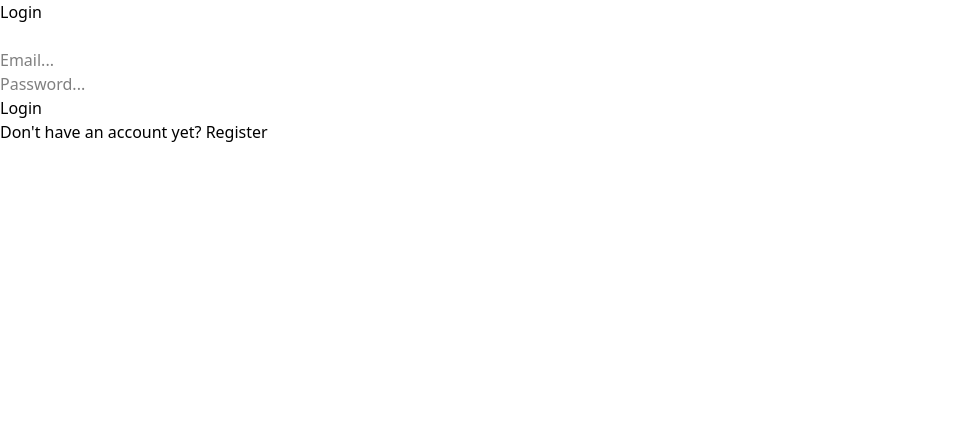
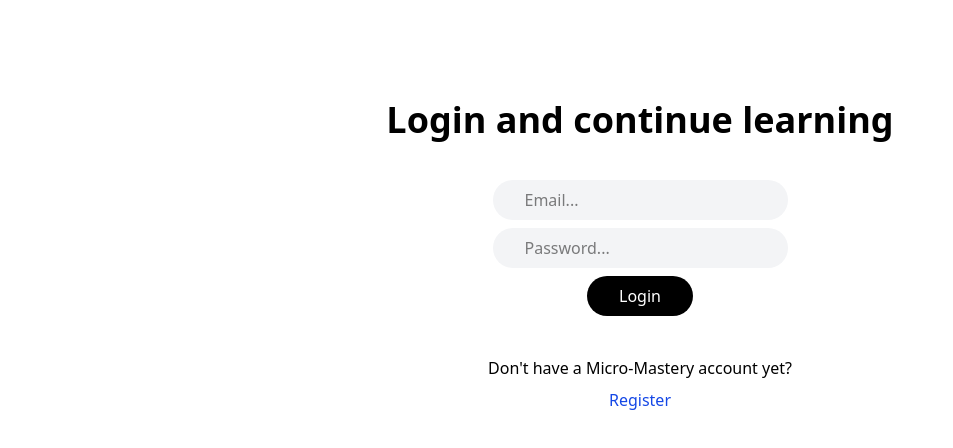
Before and after one commit to caleblyk12/micro-mastery, a React (Vite) app: page /login in a window 1280 px wide. Shown: the top 448 px of the page, without its empty margins (0-953 px from the left). Built offline with nearby package versions, Linux system fonts and the light colour scheme; no server answers.

Commit message:
more styling

```diff
--- a/src/index.css
+++ b/src/index.css
@@ -3,3 +3,7 @@
 .button-default{
     @apply border-0 bg-black text-white rounded-full py-2 px-8 hover:bg-gray-200 hover:text-black transition-colors duration-200 ease-in-out cursor-pointer;
 }
+
+.input-default{
+    @apply border-0 bg-gray-100 rounded-full py-2 px-8;
+}
--- a/src/main.tsx
+++ b/src/main.tsx
@@ -9,6 +9,9 @@
 
 createRoot(document.getElementById('root')!).render(
   <StrictMode>
-    <RouterProvider router={router} />
+    <div className='font-sans'>
+      <RouterProvider router={router} />
+    </div>
+
   </StrictMode>,
 )
--- a/src/pages/LoginPage.tsx
+++ b/src/pages/LoginPage.tsx
@@ -8,6 +8,7 @@
     const [email, setEmail] = useState('');
     const [password, setPassword] = useState('');
     const [errorMessage, setErrorMessage] = useState('');
+    const [loading, setLoading] = useState(false);
 
     async function handleLogin() {
         const {error} = await supabase.auth.signInWithPassword({email: email, password: password});
@@ -18,24 +19,29 @@
         if (error) {
             console.error('error signing in', error.message);
             setErrorMessage(error.message);
+            setLoading(false);
         } else {
+            setLoading(false);
             setErrorMessage('');
             navigate('/nav/home')
         }
+
     }
 
     return(
-        <div>
-            <h2>Login</h2>
+        <div className='flex flex-col items-center pt-[100px] gap-2'>
+            <h1 className='text-xl sm:text-2xl md:text-3xl lg:text-4xl font-bold mb-8'>Login and continue learning</h1>
 
-            {(errorMessage !== '') && <strong>{errorMessage}</strong> } <br/>
+            {(errorMessage !== '') && <strong>{errorMessage}</strong> }
 
-            <input placeholder='Email...' value={email} type='email' onChange={(e) => setEmail(e.target.value)} required/> <br/>
-            <input placeholder="Password..." value={password} type='password' onChange={(e) => setPassword(e.target.value)} required/> <br/>
-            <button onClick={handleLogin}>Login</button> <br/>
+            <input className='input-default' placeholder='Email...' value={email} type='email' onChange={(e) => setEmail(e.target.value)} required/>
+            <input className='input-default' placeholder="Password..." value={password} type='password' onChange={(e) => setPassword(e.target.value)} required/>
+            <button className='button-default mb-8' onClick={() => {setLoading(true); handleLogin();}}>Login</button>
 
-            <span>Don't have an account yet? </span>
-            <Link to='/register'>Register</Link>
+            {loading && <strong>Loading...</strong>}
+
+            <span>Don't have a Micro-Mastery account yet? </span>
+            <Link className='text-blue-700 hover:text-blue-300' to='/register'>Register</Link>
         </div>
     );
 }
--- a/src/pages/RegistrationPage.tsx
+++ b/src/pages/RegistrationPage.tsx
@@ -26,19 +26,19 @@
     }
 
     return(
-        <div>
-            <h2>Register</h2>
+        <div className='flex flex-col items-center pt-[100px] gap-2'>
+            <h2 className='text-xl sm:text-2xl md:text-3xl lg:text-4xl font-bold mb-8'>Register and start learning</h2>
 
-            {(errorMessage !== '') && <strong>{errorMessage}</strong> } <br/>
+            {(errorMessage !== '') && <strong>{errorMessage}</strong> }
 
-            <input placeholder='Email...' value={email} type='email' onChange={(e) => setEmail(e.target.value)} required/> <br/>
-            <input placeholder="Password..." value={password} type='password' onChange={(e) => setPassword(e.target.value)} required/> <br/>
-            <button onClick={() => {setLoading(true); handleRegister()}}>Register</button> <br/>
+            <input className='input-default' placeholder='Email...' value={email} type='email' onChange={(e) => setEmail(e.target.value)} required/>
+            <input className='input-default' placeholder="Password..." value={password} type='password' onChange={(e) => setPassword(e.target.value)} required/>
+            <button className='button-default mb-8' onClick={() => {setLoading(true); handleRegister()}}>Register</button>
 
-            {(loading) && <><strong>Loading...</strong><br/></>}
+            {(loading) && <><strong>Loading...</strong></>}
 
-            <span>Already have an account? </span>
-            <Link to='/login'>Login</Link>
+            <span>Already an active Micro-Master? </span>
+            <Link className='text-blue-700 hover:text-blue-300' to='/login'>Login</Link>
         </div>
     );
 }
--- a/src/pages/StartPage.tsx
+++ b/src/pages/StartPage.tsx
@@ -8,15 +8,15 @@
     return(
         <div className='flex flex-col justify-center items-center pt-10'>
             <h1 className='text-[50px] mb-20'>Welcome to <strong>Micro-Mastery</strong></h1>
-            <img src={dogImage}/> <br/>
-            <div className='flex justify-between w-full max-w-[600px] px-4 gap-8'>
-                <div className=''>
-                    <div className='text-[30px]'>New to Micro-Mastery?</div>
+            <img className='mb-[10%]' src={dogImage}/>
+            <div className='flex justify-between w-full max-w-[1200px] px-[10%] gap-8'>
+                <div className='flex flex-col items-center'>
+                    <div className='text-[25px] mb-[5%]'>New to Micro-Mastery?</div>
                     <button className='button-default text-[20px]' onClick={() => navigate('/register')}>Register</button>
                 </div>
 
-                <div className=''>
-                    <div className='text-[30px]'>Returning to smash your goals?</div>
+                <div className='flex flex-col items-center'>
+                    <div className='text-[25px] mb-[5%]'>Returning to smash your goals?</div>
                     <button className='button-default text-[20px]' onClick={() => navigate('/login')}>Log in</button>
                 </div>
 
```
